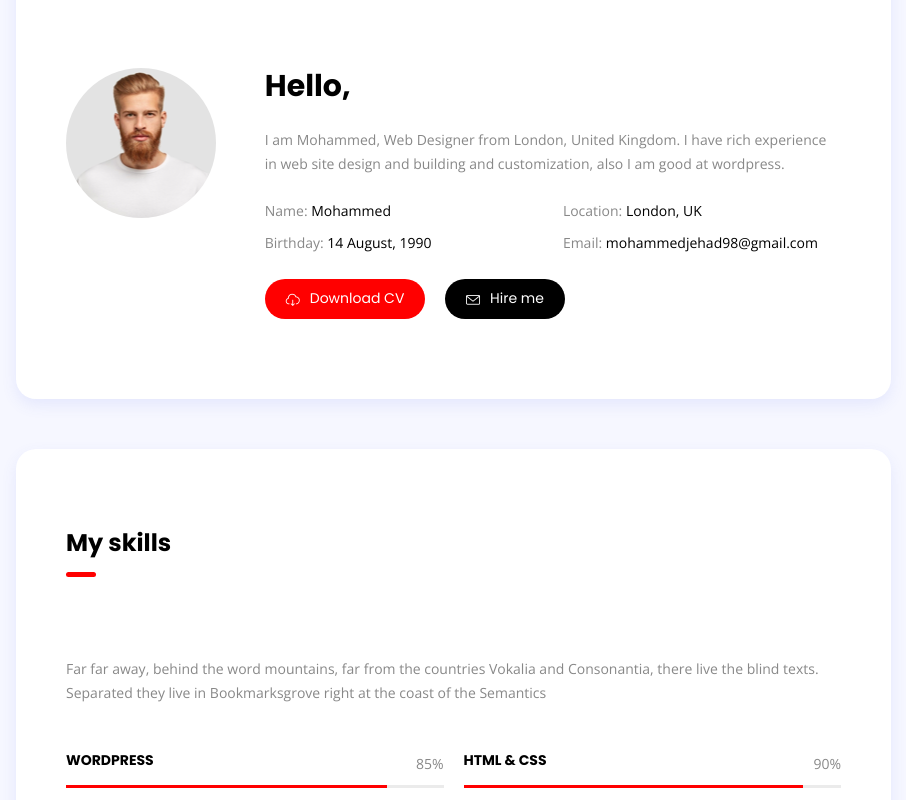
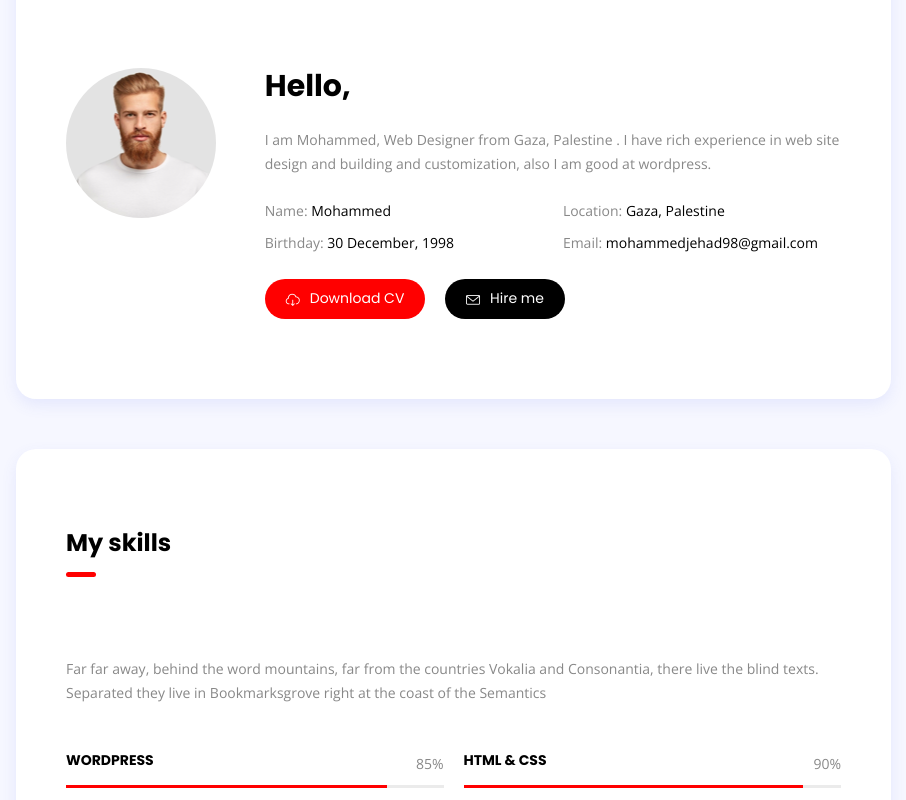
Before and after one commit to Mohammedaldoabola/WebDesign, a plain HTML site: page index.html in a window 1280 px wide. Shown: the part 860-1660 px from the top of the page, without its empty margins (334-1240 px from the left). Drawn offline with nearby package versions, Linux system fonts and the light colour scheme.

Commit message:
Update index.html

```diff
--- a/index.html
+++ b/index.html
@@ -118,14 +118,14 @@
 				</div>
 				<div class="col-md-9">
 					<h2 class="mt-4 mt-md-0 mb-4">Hello,</h2>
-					<p class="mb-0">I am Mohammed, Web Designer from London, United Kingdom. I have rich experience in web site design and building and customization, also I am good at wordpress.</p>
+					<p class="mb-0">I am Mohammed, Web Designer from Gaza, Palestine . I have rich experience in web site design and building and customization, also I am good at wordpress.</p>
 					<div class="row my-4">
 						<div class="col-md-6">
 							<p class="mb-2">Name: <span class="text-dark">Mohammed</span></p>
-							<p class="mb-0">Birthday: <span class="text-dark">14 August, 1990</span></p>
+							<p class="mb-0">Birthday: <span class="text-dark">30 December, 1998</span></p>
 						</div>
 						<div class="col-md-6 mt-2 mt-md-0 mt-sm-2">
-							<p class="mb-2">Location: <span class="text-dark">London, UK</span></p>
+							<p class="mb-2">Location: <span class="text-dark">Gaza, Palestine</span></p>
 							<p class="mb-0">Email: <span class="text-dark">mohammedjehad98@gmail.com</span></p>
 						</div>
 					</div>
@@ -760,7 +760,7 @@
 						<i class="icon-phone"></i>
 						<div class="details">
 							<h5>Phone</h5>
-							<span>+44 1632 960428</span>
+							<span>+72 1632 00000</span>
 						</div>
 					</div>
 					<div class="contact-info mb-5">
```
